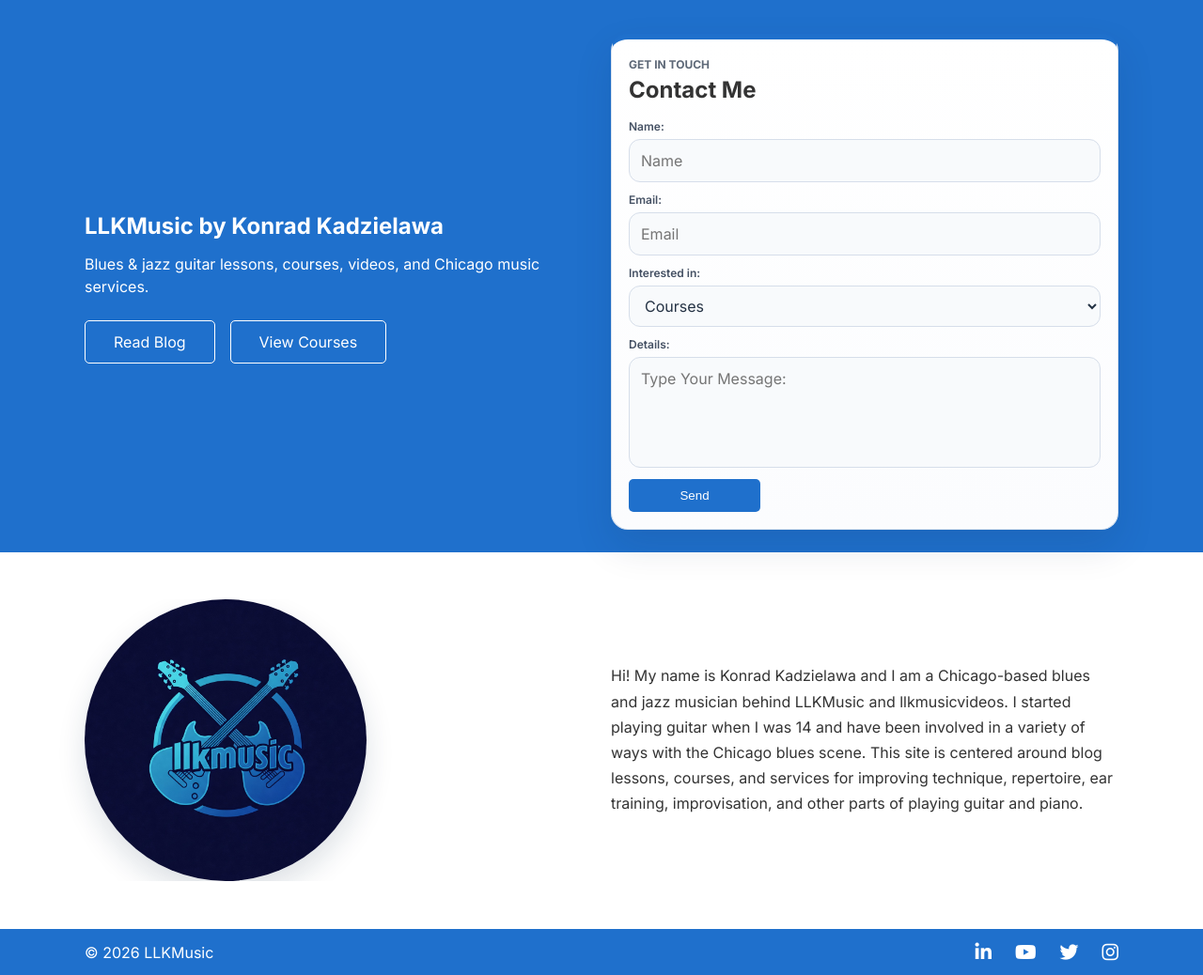
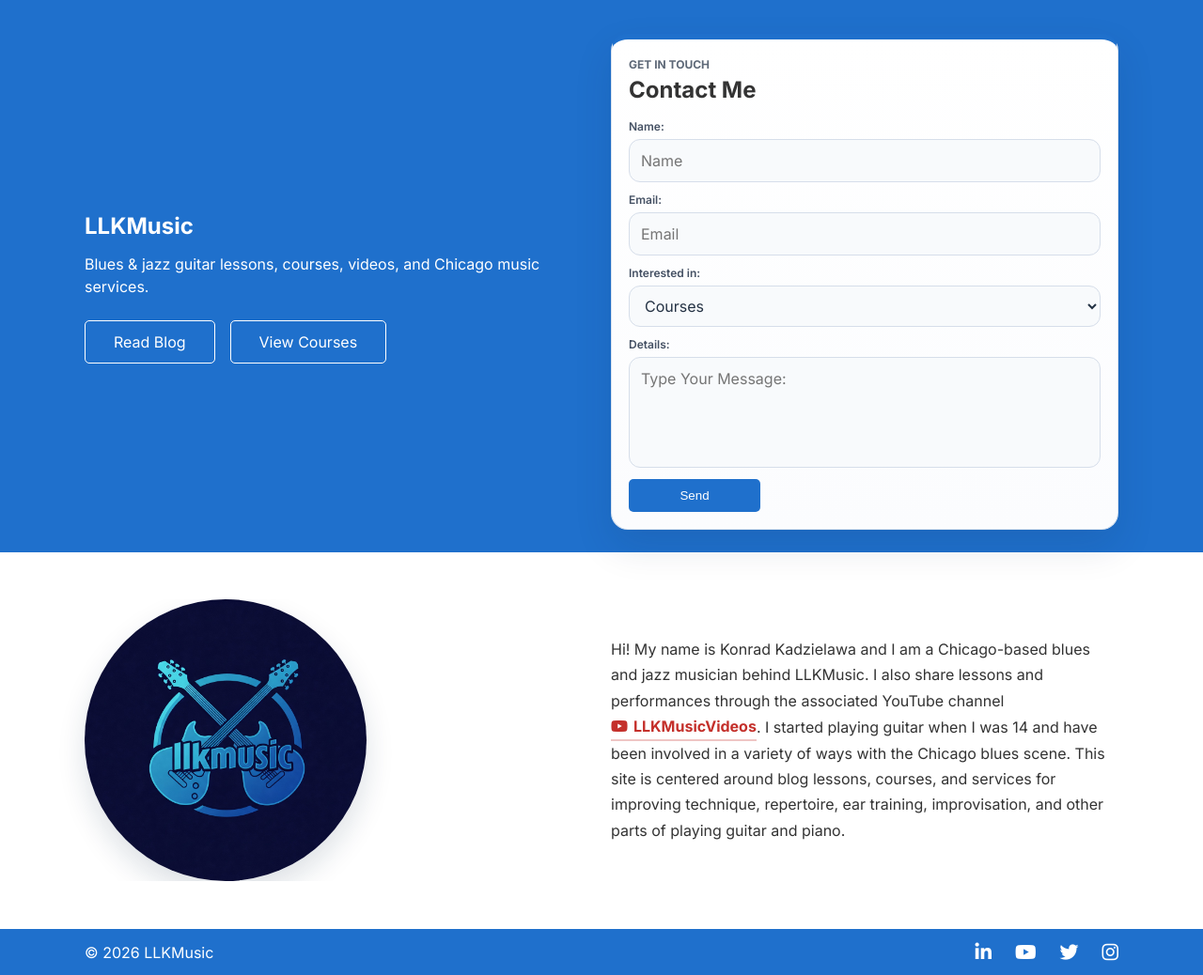
Before and after one commit to kkadzielawa/llkmusic, a Django app: page / in a window 1280 px wide. Shown: the part 75-1113 px from the top of the page at 94% size. Run offline with Django 4.2, Linux system fonts and the light colour scheme; some libraries are stand-ins or nearby versions.

Commit message:
Feature/seo updates (#28)
* seo updates;

* small updates;

```diff
--- a/pages/views.py
+++ b/pages/views.py
@@ -22,10 +22,11 @@ logger = logging.getLogger(__name__)
 
 
 class SEOContextMixin:
-    page_title = 'LLKMusic by Konrad Kadzielawa | Blues & Jazz Chicago'
+    page_title = 'LLKMusic'
     page_description = (
         'LLKMusic by Konrad Kadzielawa shares blues and jazz guitar lessons, '
-        'courses, blog posts, llkmusicvideos, and Chicago music services.'
+        'courses, blog posts, the associated YouTube channel llkmusicvideos, '
+        'and Chicago music services.'
     )
     page_keywords = (
         'LLKMusic, Konrad Kadzielawa, llkmusicvideos, LLKMusicVideos, '
@@ -54,10 +55,11 @@ class SEOContextMixin:
 class HomePageView(SEOContextMixin, FormView):
     template_name = 'home.html'
     form_class = ContactForm
-    page_title = 'LLKMusic by Konrad Kadzielawa | Blues & Jazz Chicago'
+    page_title = 'LLKMusic'
     page_description = (
         'LLKMusic by Chicago musician Konrad Kadzielawa offers blues and jazz '
-        'guitar lessons, courses, blog posts, llkmusicvideos, and music services.'
+        'guitar lessons, courses, blog posts, the associated YouTube channel '
+        'llkmusicvideos, and music services.'
     )
 
     def get_json_ld(self):
--- a/static/css/style.css
+++ b/static/css/style.css
@@ -133,6 +133,23 @@ img {
 
 .showcase-text {
     align-self: center;
+}
+
+.youtube-channel-link {
+    display: inline-flex;
+    align-items: center;
+    gap: 6px;
+    color: #c4302b;
+    font-weight: 700;
+    border-bottom: 2px solid rgba(196, 48, 43, 0.28);
+    transition: border-color 0.2s ease, color 0.2s ease, transform 0.2s ease;
+}
+
+.youtube-channel-link:hover,
+.youtube-channel-link:focus {
+    color: #9f2a2a;
+    border-bottom-color: rgba(159, 42, 42, 0.5);
+    transform: translateY(-1px);
 }
 
 .contact-panel-header {
--- a/templates/home.html
+++ b/templates/home.html
@@ -9,7 +9,7 @@
 <section class="showcase">
     <div class="container grid">
         <div class="showcase-text">
-            <h1>LLKMusic by Konrad Kadzielawa</h1>
+            <h1>LLKMusic</h1>
             <p>Blues &amp; jazz guitar lessons, courses, videos, and Chicago music services.</p>
             <div class="showcase-actions">
                 <a href="{% url 'blog:post_list' %}" class="btn btn-outline">Read Blog</a>
@@ -74,7 +74,7 @@
         </div>
         <div class="about-me-text">
             <p>
-                Hi! My name is Konrad Kadzielawa and I am a Chicago-based blues and jazz musician behind LLKMusic and llkmusicvideos. I started playing guitar when I was 14 and have been involved in a variety of ways with the Chicago blues scene. This site is centered around blog lessons, courses, and services for improving technique, repertoire, ear training, improvisation, and other parts of playing guitar and piano.
+                Hi! My name is Konrad Kadzielawa and I am a Chicago-based blues and jazz musician behind LLKMusic. I also share lessons and performances through the associated YouTube channel <a href="https://www.youtube.com/@llkmusicvideos" class="youtube-channel-link" target="_blank" rel="noopener noreferrer"><i class="fab fa-youtube" aria-hidden="true"></i><span>LLKMusicVideos</span></a>. I started playing guitar when I was 14 and have been involved in a variety of ways with the Chicago blues scene. This site is centered around blog lessons, courses, and services for improving technique, repertoire, ear training, improvisation, and other parts of playing guitar and piano.
             </p>
         </div>
     </div>
```
Also changed, not shown: pages/tests.py (+7 -3 lines).
